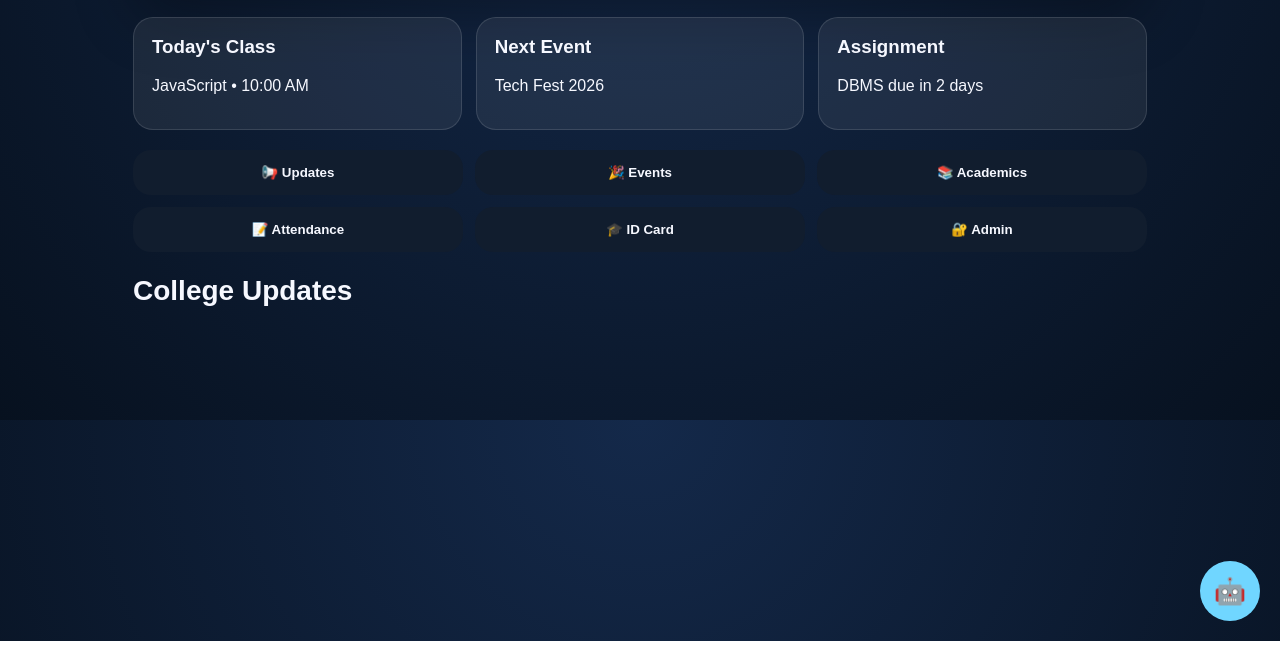
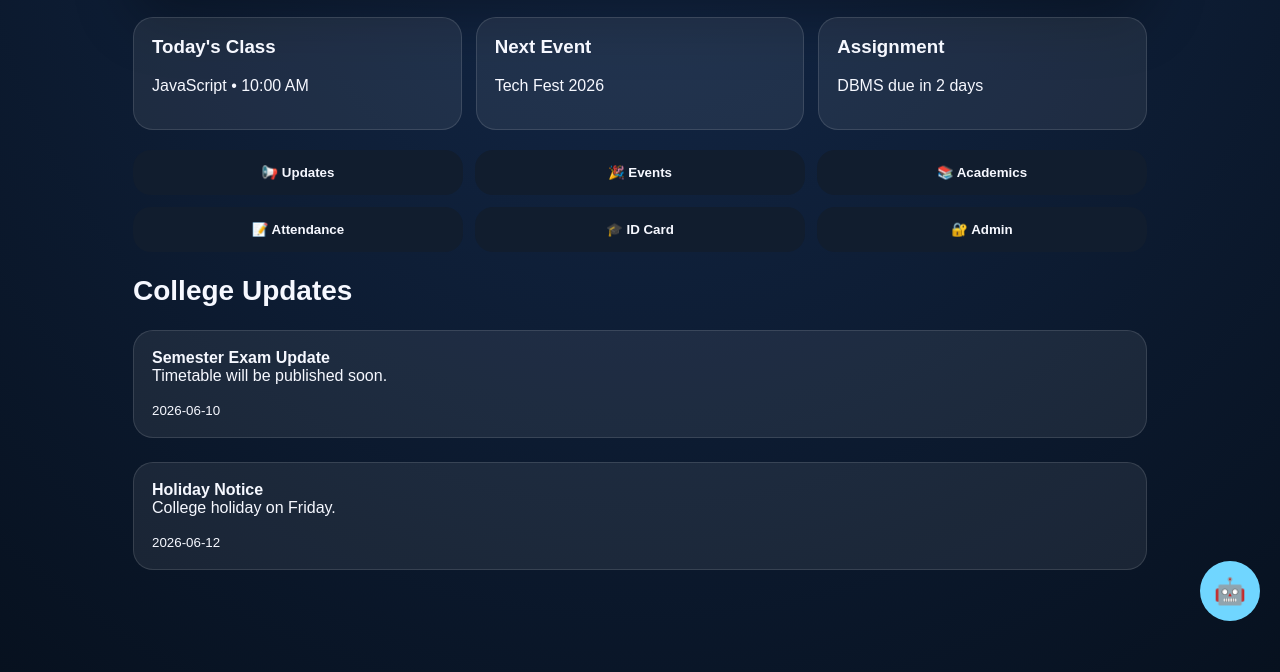
Before and after one commit to sreejithsureshkumar7-sketch/college-app, a plain HTML site: page index.html in a window 1280 px wide. Shown: the part 159-831 px from the top of the page. Before the commit the page ends 800 px from the top, so only its background shows below. Drawn offline with Linux system fonts and the light colour scheme; files that its build step writes are made by us from their sources; no server answers.

Commit message:
Update index.html

```diff
--- a/index.html
+++ b/index.html
@@ -5,7 +5,7 @@
   <meta name="viewport" content="width=device-width, initial-scale=1.0" />
   <title>Smart College App</title>
   <link rel="manifest" href="manifest.json" />
-  <link rel="stylesheet" href="css/style.css" />
+  <link rel="stylesheet" href="style.css" />
 </head>
 <body>
   <div class="app-shell">
@@ -94,8 +94,8 @@
     </div>
   </div>
 
-  <script type="module" src="js/firebase.js"></script>
-  <script type="module" src="js/app.js"></script>
+  <script type="module" src="firebase.js"></script>
+  <script type="module" src="app.js"></script>
   <script>if('serviceWorker' in navigator){navigator.serviceWorker.register('service-worker.js')}</script>
 </body>
 </html>
```
